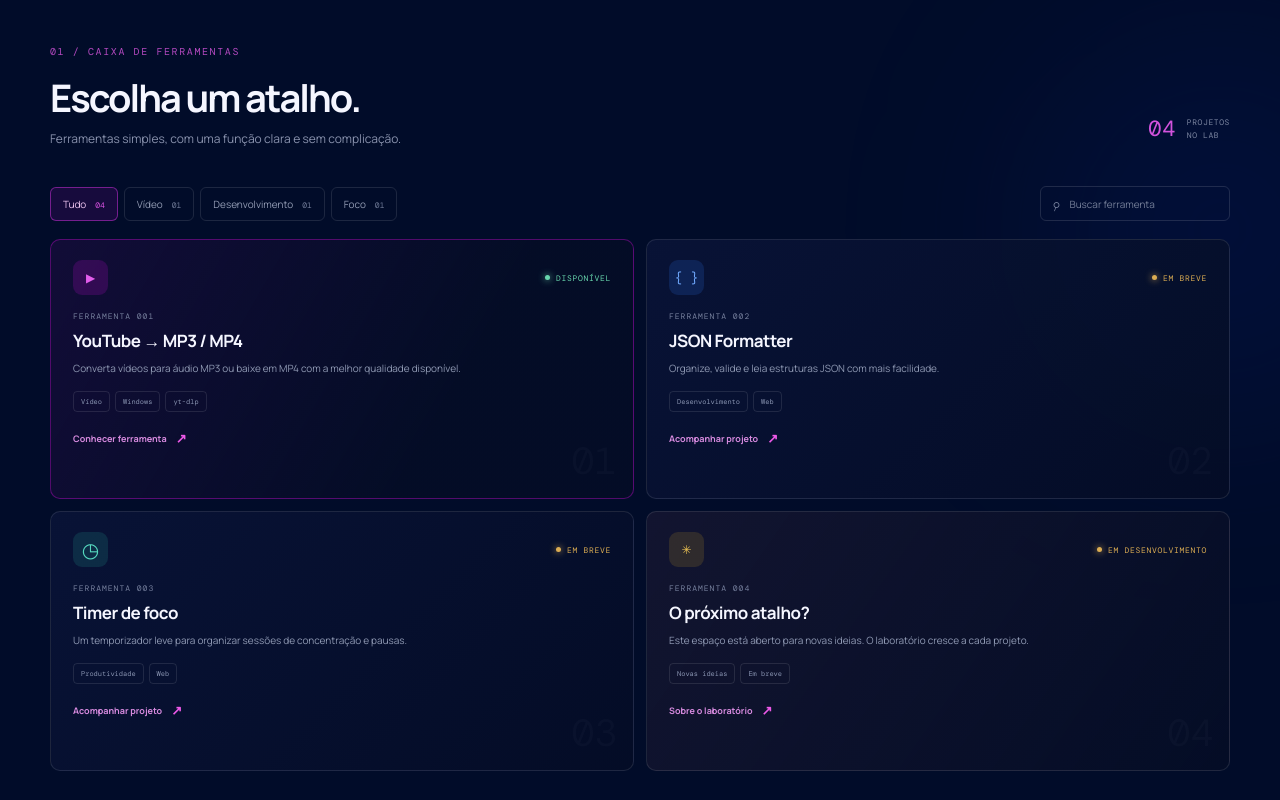
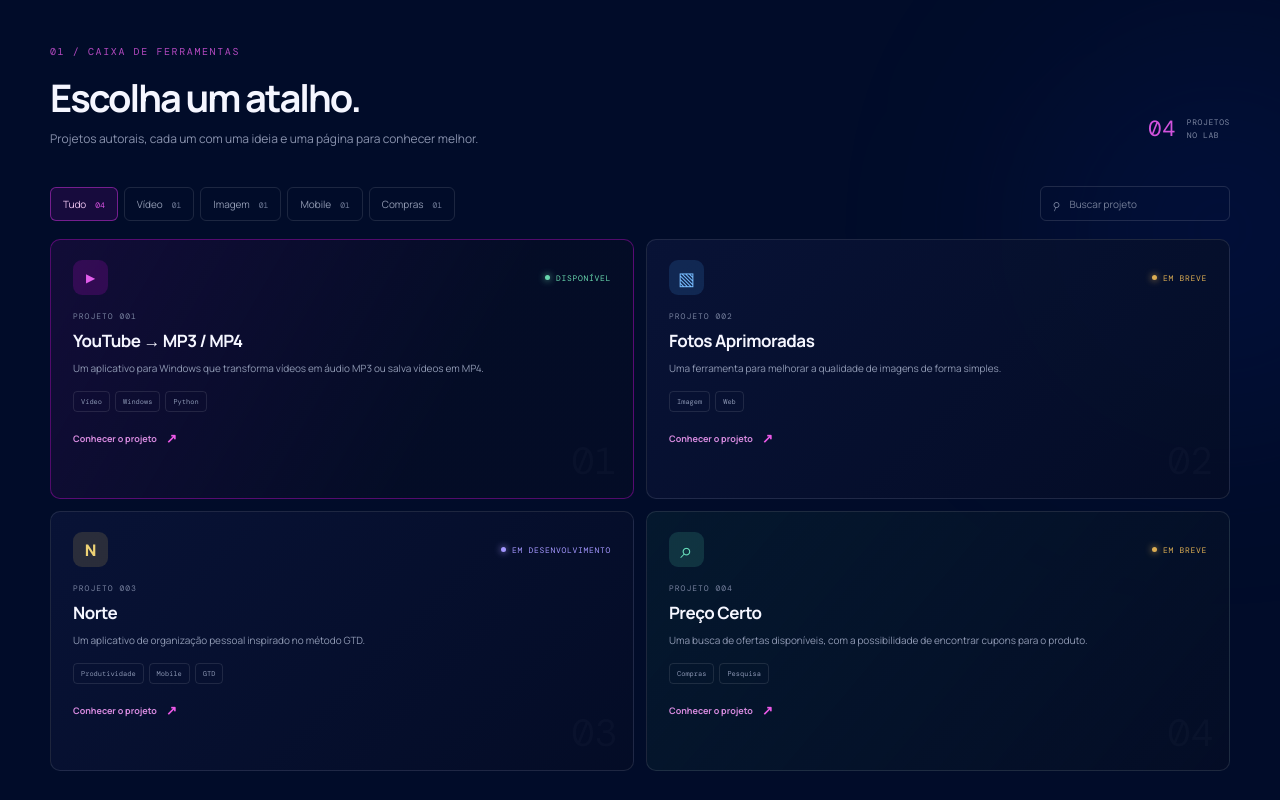
Before and after one commit to Algusto-RC/lab.gusto, a plain HTML site: page index.html in a window 1280 px wide. Shown: the part 740-1540 px from the top of the page. Drawn offline with nearby package versions, Linux system fonts and the light colour scheme.

Commit message:
Atualiza a home com os quatro projetos

```diff
--- a/index.html
+++ b/index.html
@@ -47,21 +47,21 @@
     </section>
 
     <section class="tools-section wrap" id="ferramentas">
-      <div class="section-heading"><div><div class="eyebrow section-eyebrow">01 / CAIXA DE FERRAMENTAS</div><h2>Escolha um atalho.</h2><p>Ferramentas simples, com uma função clara e sem complicação.</p></div><div class="tool-count"><span class="count-number">04</span><span>PROJETOS<br>NO LAB</span></div></div>
-      <div class="tool-controls"><div class="filters" role="tablist" aria-label="Filtrar ferramentas"><button class="filter active" data-filter="todos">Tudo <span>04</span></button><button class="filter" data-filter="video">Vídeo <span>01</span></button><button class="filter" data-filter="dev">Desenvolvimento <span>01</span></button><button class="filter" data-filter="foco">Foco <span>01</span></button></div><label class="search-box"><span>⌕</span><input id="search" type="search" placeholder="Buscar ferramenta" aria-label="Buscar ferramenta"></label></div>
+      <div class="section-heading"><div><div class="eyebrow section-eyebrow">01 / CAIXA DE FERRAMENTAS</div><h2>Escolha um atalho.</h2><p>Projetos autorais, cada um com uma ideia e uma página para conhecer melhor.</p></div><div class="tool-count"><span class="count-number">04</span><span>PROJETOS<br>NO LAB</span></div></div>
+      <div class="tool-controls"><div class="filters" role="tablist" aria-label="Filtrar projetos"><button class="filter active" data-filter="todos">Tudo <span>04</span></button><button class="filter" data-filter="video">Vídeo <span>01</span></button><button class="filter" data-filter="imagem">Imagem <span>01</span></button><button class="filter" data-filter="mobile">Mobile <span>01</span></button><button class="filter" data-filter="compras">Compras <span>01</span></button></div><label class="search-box"><span>⌕</span><input id="search" type="search" placeholder="Buscar projeto" aria-label="Buscar projeto"></label></div>
       <div class="tool-grid" id="tool-grid">
-        <article class="tool-card featured" data-category="video" data-search="youtube mp3 mp4 vídeo conversor conversão baixar">
-          <div class="card-top"><span class="tool-icon video-icon">▶</span><span class="availability"><i></i> DISPONÍVEL</span></div><div class="card-number">FERRAMENTA 001</div><h3>YouTube → MP3 / MP4</h3><p>Converta vídeos para áudio MP3 ou baixe em MP4 com a melhor qualidade disponível.</p><div class="card-tags"><span>Vídeo</span><span>Windows</span><span>yt-dlp</span></div><button class="card-link open-tool" data-tool="youtube">Conhecer ferramenta <span>↗</span></button><span class="card-decoration">01</span>
-        </article>
-        <article class="tool-card" data-category="dev" data-search="json formatar formatador desenvolvedor código">
-          <div class="card-top"><span class="tool-icon braces-icon">{ }</span><span class="availability soon"><i></i> EM BREVE</span></div><div class="card-number">FERRAMENTA 002</div><h3>JSON Formatter</h3><p>Organize, valide e leia estruturas JSON com mais facilidade.</p><div class="card-tags"><span>Desenvolvimento</span><span>Web</span></div><button class="card-link open-tool" data-tool="json">Acompanhar projeto <span>↗</span></button><span class="card-decoration">02</span>
-        </article>
-        <article class="tool-card" data-category="foco" data-search="pomodoro foco tempo produtividade">
-          <div class="card-top"><span class="tool-icon focus-icon">◷</span><span class="availability soon"><i></i> EM BREVE</span></div><div class="card-number">FERRAMENTA 003</div><h3>Timer de foco</h3><p>Um temporizador leve para organizar sessões de concentração e pausas.</p><div class="card-tags"><span>Produtividade</span><span>Web</span></div><button class="card-link open-tool" data-tool="focus">Acompanhar projeto <span>↗</span></button><span class="card-decoration">03</span>
-        </article>
-        <article class="tool-card idea-card" data-category="dev" data-search="ideias próximas ferramentas projetos">
-          <div class="card-top"><span class="tool-icon idea-icon">✳</span><span class="availability soon"><i></i> EM DESENVOLVIMENTO</span></div><div class="card-number">FERRAMENTA 004</div><h3>O próximo atalho?</h3><p>Este espaço está aberto para novas ideias. O laboratório cresce a cada projeto.</p><div class="card-tags"><span>Novas ideias</span><span>Em breve</span></div><a class="card-link" href="#sobre">Sobre o laboratório <span>↗</span></a><span class="card-decoration">04</span>
-        </article>
+        <a class="tool-card featured" href="projects/youtube-conversor.html" data-category="video" data-search="youtube mp3 mp4 vídeo conversor conversão baixar">
+          <div class="card-top"><span class="tool-icon video-icon">▶</span><span class="availability"><i></i> DISPONÍVEL</span></div><div class="card-number">PROJETO 001</div><h3>YouTube → MP3 / MP4</h3><p>Um aplicativo para Windows que transforma vídeos em áudio MP3 ou salva vídeos em MP4.</p><div class="card-tags"><span>Vídeo</span><span>Windows</span><span>Python</span></div><span class="card-link">Conhecer o projeto <span>↗</span></span><span class="card-decoration">01</span>
+        </a>
+        <a class="tool-card" href="projects/fotos-aprimoradas.html" data-category="imagem" data-search="fotos aprimoradas imagem melhorar qualidade resolução">
+          <div class="card-top"><span class="tool-icon photo-icon">▧</span><span class="availability soon"><i></i> EM BREVE</span></div><div class="card-number">PROJETO 002</div><h3>Fotos Aprimoradas</h3><p>Uma ferramenta para melhorar a qualidade de imagens de forma simples.</p><div class="card-tags"><span>Imagem</span><span>Web</span></div><span class="card-link">Conhecer o projeto <span>↗</span></span><span class="card-decoration">02</span>
+        </a>
+        <a class="tool-card" href="projects/norte.html" data-category="mobile" data-search="norte gtd produtividade aplicativo mobile tarefas projetos">
+          <div class="card-top"><span class="tool-icon north-icon">N</span><span class="availability in-progress"><i></i> EM DESENVOLVIMENTO</span></div><div class="card-number">PROJETO 003</div><h3>Norte</h3><p>Um aplicativo de organização pessoal inspirado no método GTD.</p><div class="card-tags"><span>Produtividade</span><span>Mobile</span><span>GTD</span></div><span class="card-link">Conhecer o projeto <span>↗</span></span><span class="card-decoration">03</span>
+        </a>
+        <a class="tool-card price-card" href="projects/preco-certo.html" data-category="compras" data-search="preço certo preço produto estoque cupom desconto compras">
+          <div class="card-top"><span class="tool-icon price-icon">⌕</span><span class="availability soon"><i></i> EM BREVE</span></div><div class="card-number">PROJETO 004</div><h3>Preço Certo</h3><p>Uma busca de ofertas disponíveis, com a possibilidade de encontrar cupons para o produto.</p><div class="card-tags"><span>Compras</span><span>Pesquisa</span></div><span class="card-link">Conhecer o projeto <span>↗</span></span><span class="card-decoration">04</span>
+        </a>
       </div>
       <div class="empty-state" id="empty-state" hidden>Nenhuma ferramenta encontrada. Tente outro termo.</div>
     </section>
@@ -71,7 +71,6 @@
 
   <footer class="footer wrap"><a class="brand footer-brand" href="#inicio"><span class="brand-mark">l<span>.</span></span><span>lab<span class="brand-muted">.gusto</span></span></a><span class="footer-copy">Feito com curiosidade e código. <span>© 2026</span></span><a class="back-top" href="#inicio">VOLTAR AO TOPO ↑</a></footer>
 
-  <div class="modal-backdrop" id="modal" aria-hidden="true"><section class="modal" role="dialog" aria-modal="true" aria-labelledby="modal-title"><button class="modal-close" aria-label="Fechar">×</button><div class="modal-kicker">LAB.GUSTO <span>·</span> FERRAMENTA 001</div><div class="modal-icon">▶</div><h2 id="modal-title">YouTube → MP3 / MP4</h2><p id="modal-copy">Converta vídeos do YouTube em áudio MP3 ou baixe o vídeo em MP4. O conversor atual funciona como aplicativo para Windows.</p><div class="modal-details"><div><span>FORMATO</span><b>MP3 ou MP4</b></div><div><span>PLATAFORMA</span><b>Windows</b></div><div><span>STATUS</span><b><i class="status-dot"></i> Disponível</b></div></div><div class="modal-note">A versão hospedada neste site ainda está em planejamento. Esta página apresenta o projeto e seu funcionamento atual.</div><button class="button button-primary modal-action" id="modal-action">Entendi <span>→</span></button></section></div>
   <script src="app.js"></script>
 </body>
 </html>
```
